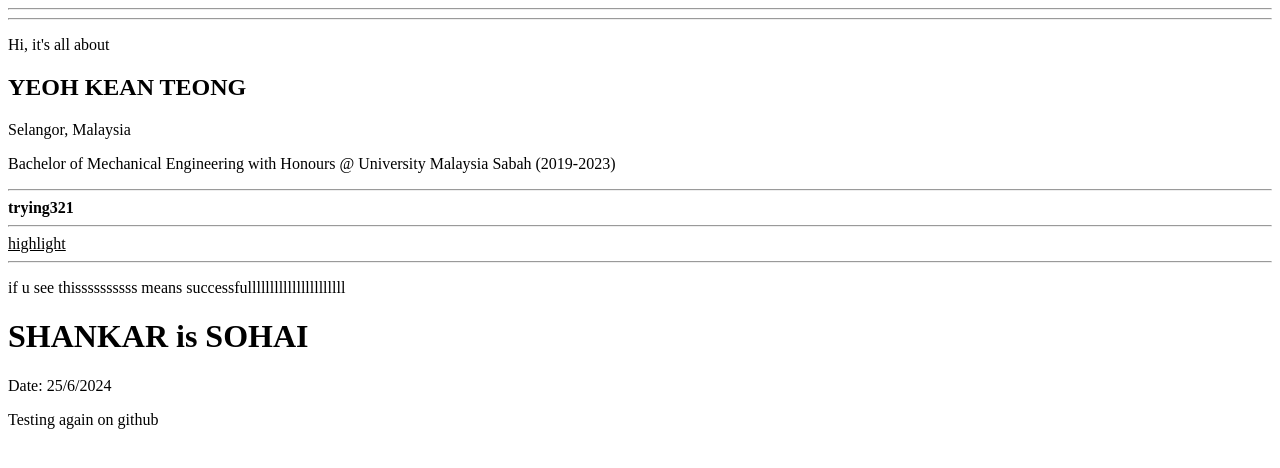
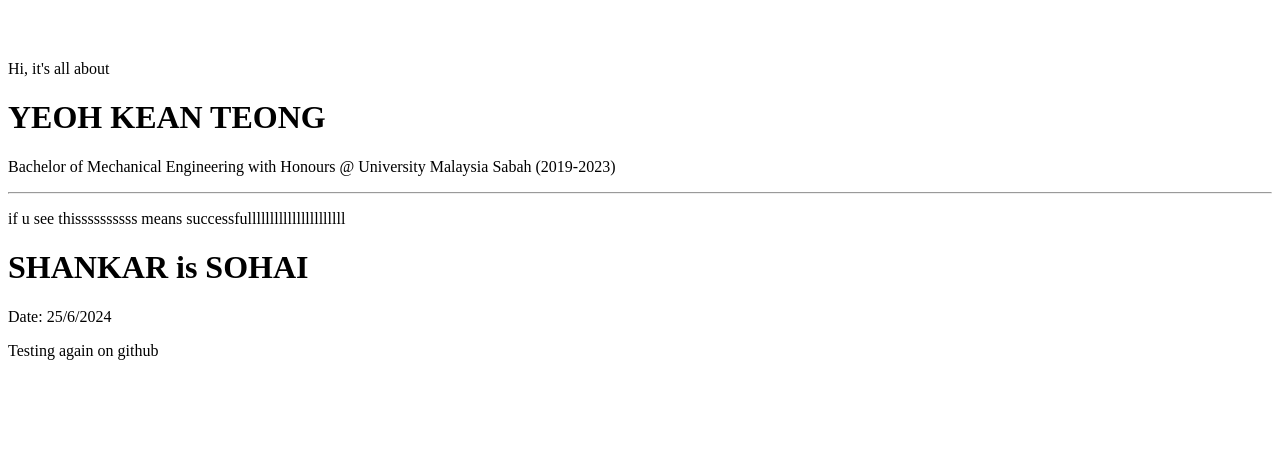
Before and after one commit to yKEANt/KT_YEOH, a plain HTML site: page index.html in a window 1280 px wide. Drawn offline with Linux system fonts and the light colour scheme.

Commit message:
Update index.html

```diff
--- a/index.html
+++ b/index.html
@@ -6,17 +6,13 @@
     <title>YEOH KEAN TEONG</title>
 </head>
 <body>
-    <hr>
-    <hr>
+    <br>
+    <br>
     <p> Hi, it's all about</p>
-    <h2> YEOH KEAN TEONG</h2>
-    <p> Selangor, Malaysia</p>
+    <h1> YEOH KEAN TEONG</h1>
     <p> Bachelor of Mechanical Engineering with Honours @ University Malaysia Sabah (2019-2023)</p>
     <hr>
-    <b>trying321</b>
-    <hr>
-    <u>highlight</u>
-    <hr>
+
     <p>if u see thissssssssss means successfullllllllllllllllllllll</p>
     <h1>SHANKAR is SOHAI</h1>
     <p> Date: 25/6/2024</p>
```
